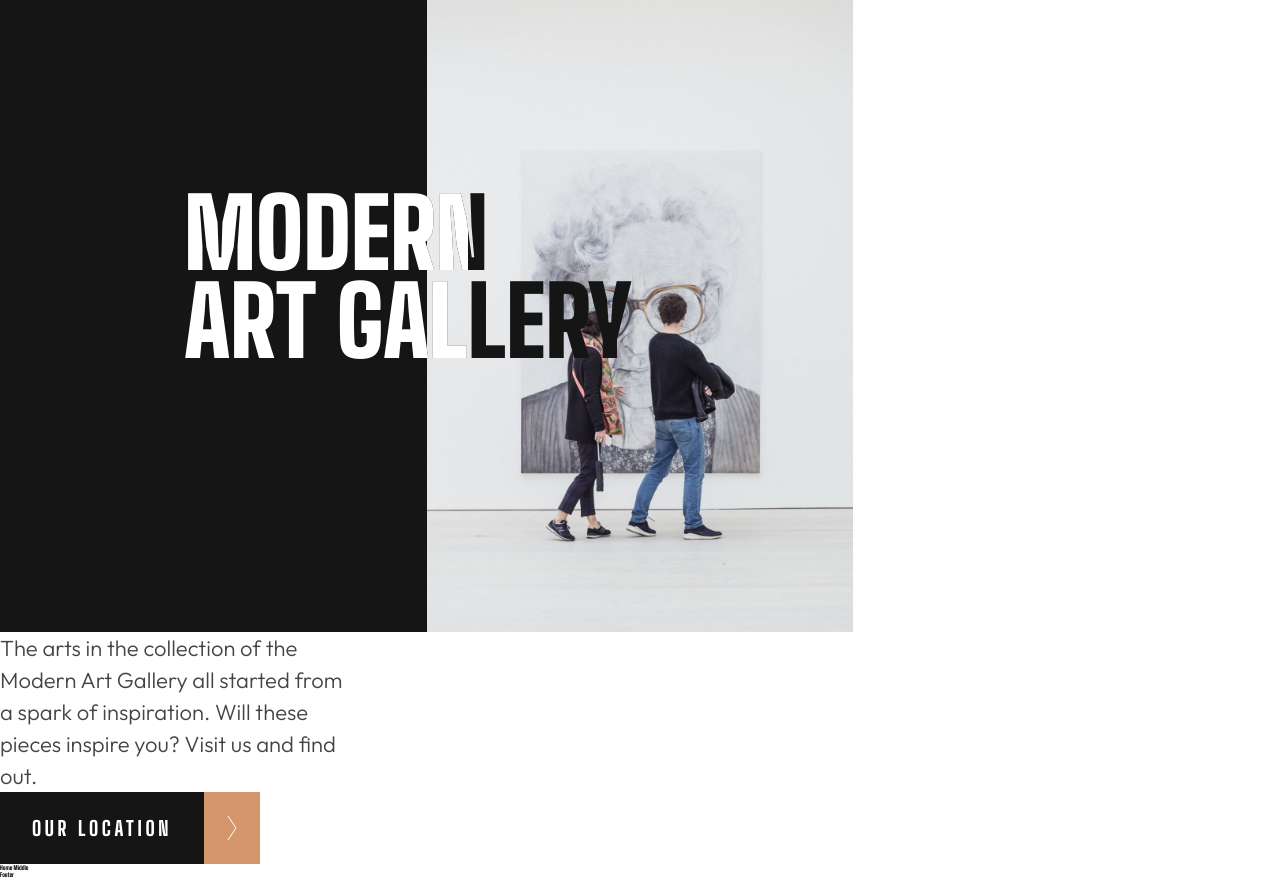
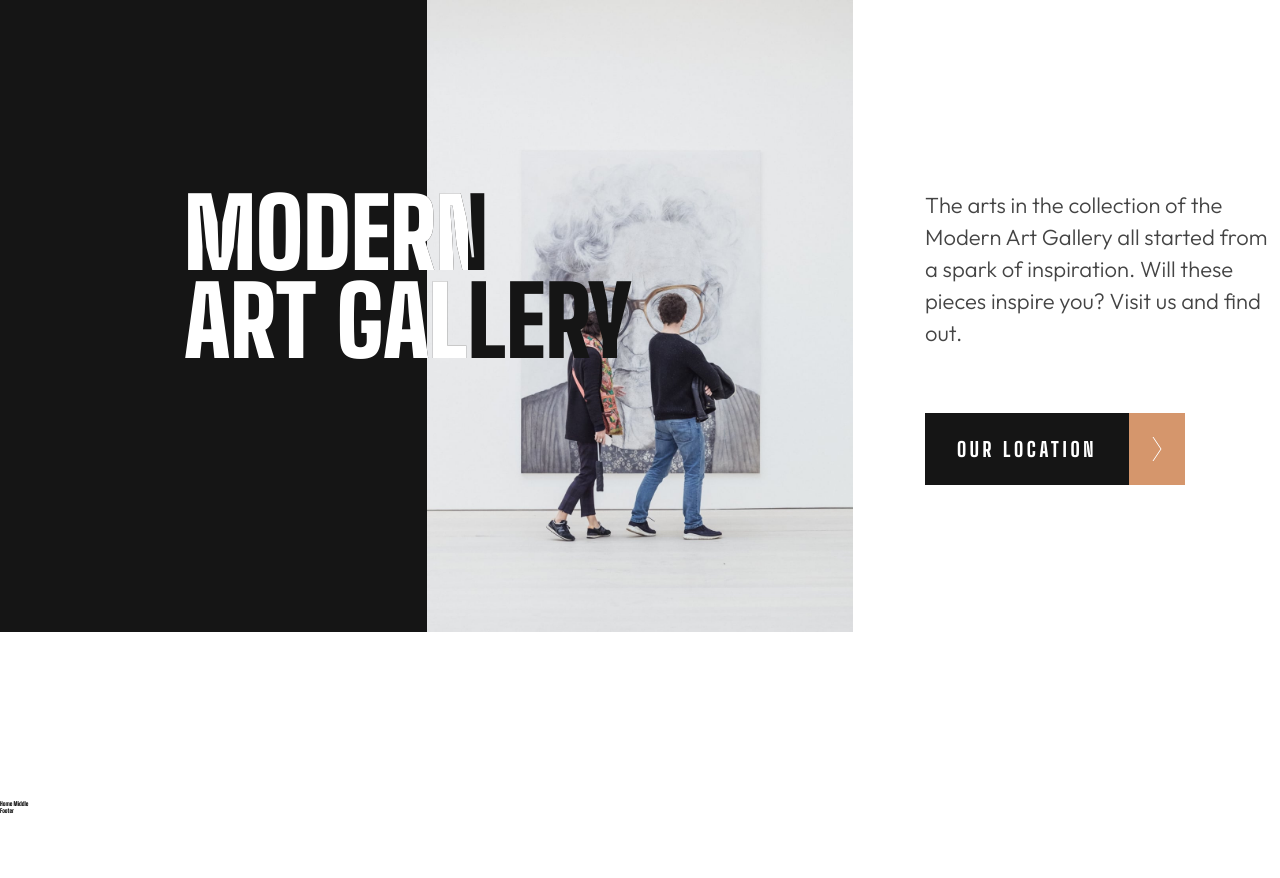
Before and after one commit to t-minini/art-gallery-website, a React (Create React App) app in the folder art-gallery-website/: page / in a window 1280 px wide. After the commit the page ends 814 px from the top, so only its background shows below. Built offline with nearby package versions, Linux system fonts and the light colour scheme.

Commit message:
:lipstick: homeTop component 90% done, need to fix button hover colors and mix-blend-mode on h1

```diff
--- a/art-gallery-website/src/components/Home/HomeTopSection/HomeTop.jsx
+++ b/art-gallery-website/src/components/Home/HomeTopSection/HomeTop.jsx
@@ -20,17 +20,16 @@ export function HomeTop() {
           className={style.heroImg}
         />
       </div>
-
-      <p>
-        The arts in the collection of the Modern Art Gallery all started from a
-        spark of inspiration. Will these pieces inspire you? Visit us and find
-        out.
-      </p>
-      <div>
+      <div className={style.topTextBtn}>
+        <p>
+          The arts in the collection of the Modern Art Gallery all started from
+          a spark of inspiration. Will these pieces inspire you? Visit us and
+          find out.
+        </p>
         <NavLink
           to="/location"
           style={{ textDecoration: "none" }}
-          className={style.location}
+          className={style.locationBtn}
         >
           <button className={style.btn1}>Our Location</button>
           <button className={style.btn2}>
--- a/art-gallery-website/src/components/Home/HomeTopSection/HomeTop.module.css
+++ b/art-gallery-website/src/components/Home/HomeTopSection/HomeTop.module.css
@@ -1,6 +1,5 @@
 .homeTopContainer {
   min-height: 80rem;
-  /* background-color: var(--color2-black); */
 }
 
 .topGrid {
@@ -32,7 +31,6 @@
   z-index: -1;
   overflow: hidden;
   white-space: nowrap;
-  /* overflow-x: 10px; */
 }
 
 .homeTopContainer h1:nth-of-type(2) {
@@ -45,7 +43,11 @@
   line-height: 8.8rem;
   text-transform: uppercase;
   z-index: -2;
-
+}
+.topTextBtn {
+  position: absolute;
+  top: 18.9rem;
+  left: 92.5rem;
 }
 
 .homeTopContainer p {
@@ -54,9 +56,10 @@
   color: var(--color3-grey);
   line-height: 3.2rem;
   width: 35rem;
+  margin-bottom: 6.4rem;
 }
 
-.location {
+.locationBtn {
   display: flex;
 }
 
```
